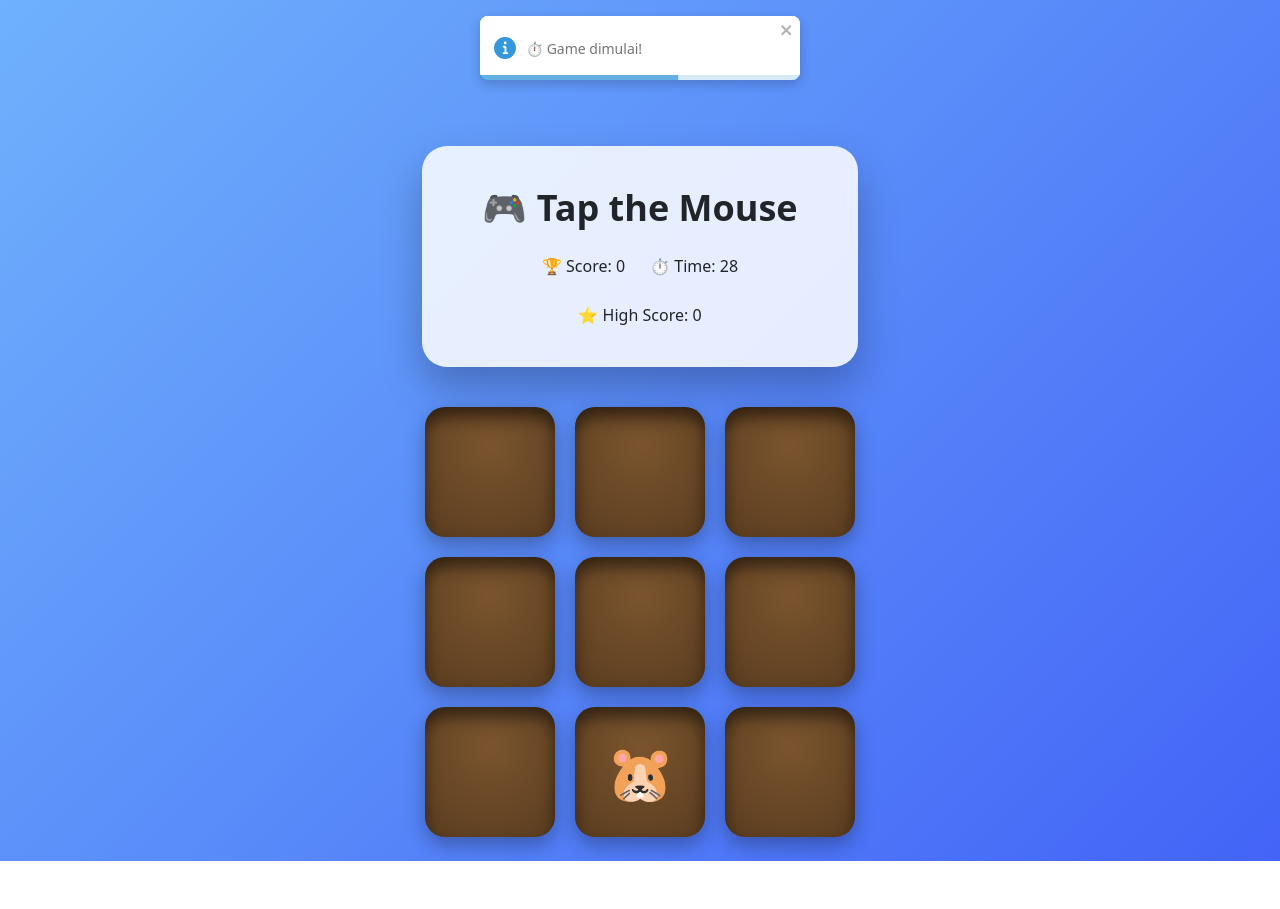
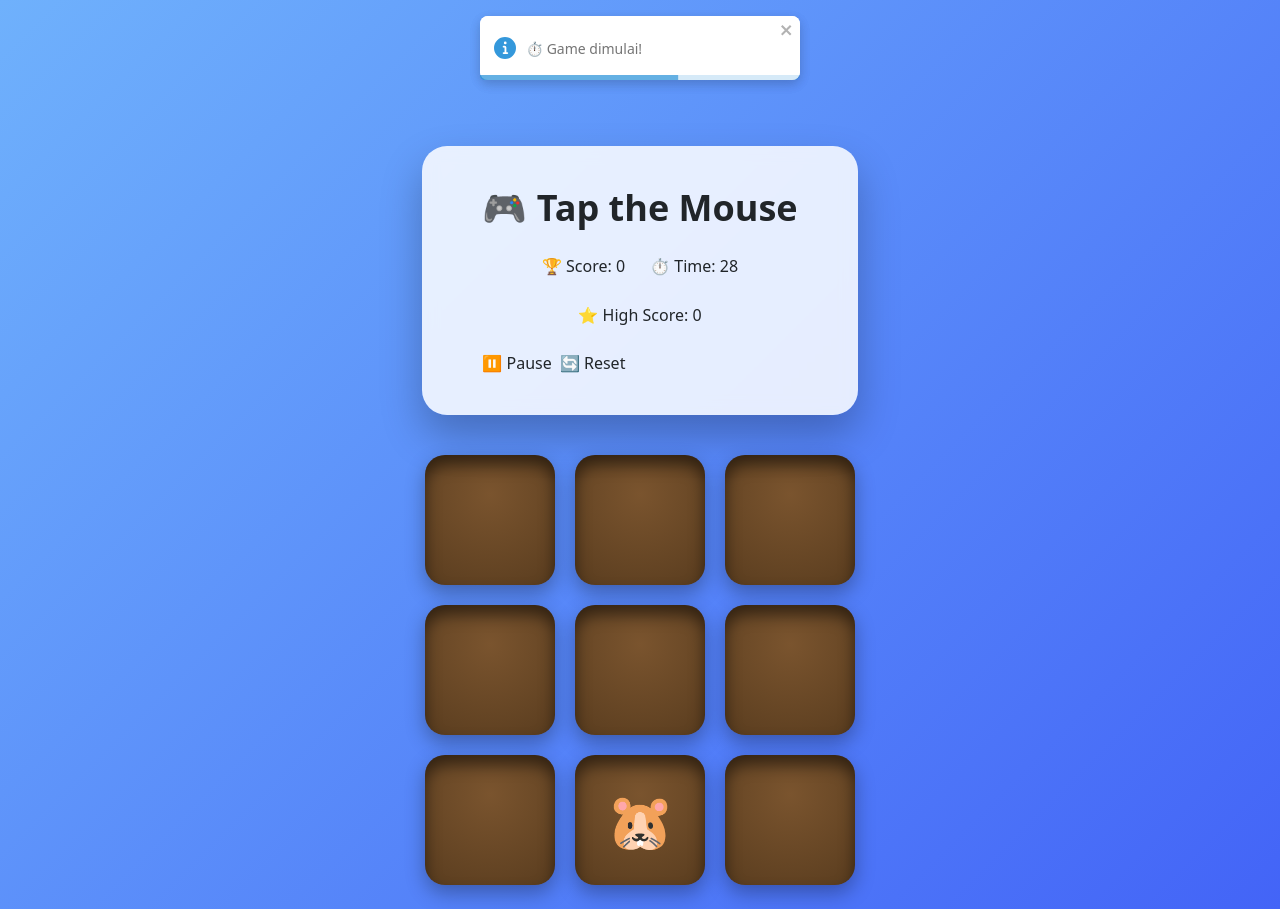
Before and after one commit to mithagresiaharahap241713057-droid/react-hooks-y-xxxx, a Next.js app: page /home in a window 1280 px wide. Both pictures are taken after a click on the button "🚀 Start Game". Before the commit the page ends 861 px from the top, so only its background shows below. Built offline with nearby package versions, Linux system fonts and the light colour scheme.

Commit message:
Update Game1.tsx
intial commit

```diff
--- a/src/components/Game1.tsx
+++ b/src/components/Game1.tsx
@@ -11,6 +11,7 @@ export default function Game1() {
     const [score, setScore] = useState(0);
     const [time, setTime] = useState(30);
     const [gameActive, setGameActive] = useState(false);
+    const [paused, setPaused] = useState(false);
     const [highScore, setHighScore] = useState(0);
     const [speed, setSpeed] = useState(700);
 
@@ -22,7 +23,7 @@ export default function Game1() {
 
     // MOLE SPAWN
     useEffect(() => {
-        if (!gameActive) return;
+        if (!gameActive || paused) return;
 
         const moleTimer = setInterval(() => {
             const randomIndex = Math.floor(Math.random() * holes.length);
@@ -30,11 +31,11 @@ export default function Game1() {
         }, speed);
 
         return () => clearInterval(moleTimer);
-    }, [gameActive, speed]);
+    }, [gameActive, paused, speed]);
 
     // TIMER
     useEffect(() => {
-        if (!gameActive) return;
+        if (!gameActive || paused) return;
 
         const countdown = setInterval(() => {
             setTime((prev) => {
@@ -54,10 +55,10 @@ export default function Game1() {
         }, 1000);
 
         return () => clearInterval(countdown);
-    }, [gameActive]);
+    }, [gameActive, paused]);
 
     const hitMole = (index: number) => {
-        if (index === moleIndex && gameActive) {
+        if (index === moleIndex && gameActive && !paused) {
             setScore((prev) => prev + 1);
             setMoleIndex(null);
 
@@ -70,13 +71,14 @@ export default function Game1() {
         setTime(30);
         setSpeed(700);
         setGameActive(true);
+        setPaused(false);
 
         toast.info("⏱️ Game dimulai!");
     };
 
     const endGame = () => {
         setGameActive(false);
-        setMoleIndex(null);
+        setPaused(false);
 
         toast.info("⏰ Waktu habis!");
 
@@ -85,6 +87,22 @@ export default function Game1() {
             setHighScore(score);
             toast.success("🔥 New High Score!");
         }
+    };
+
+    const resetGame = () => {
+        setScore(0);
+        setTime(30);
+        setGameActive(false);
+        setPaused(false);
+        setSpeed(700);
+        setMoleIndex(null);
+
+        toast.info("Game di-reset");
+    };
+
+    const togglePause = () => {
+        setPaused(!paused);
+        toast.info(paused ? "▶️ Resume" : "⏸️ Pause");
     };
 
     return (
@@ -104,6 +122,18 @@ export default function Game1() {
                         🚀 Start Game
                     </button>
                 )}
+
+                {gameActive && (
+                    <div className="flex gap-2 mt-4">
+                        <button onClick={togglePause}>
+                            {paused ? "▶️ Resume" : "⏸️ Pause"}
+                        </button>
+
+                        <button onClick={resetGame}>
+                            🔄 Reset
+                        </button>
+                    </div>
+                )}
             </div>
 
             <div className="game-grid">
@@ -113,7 +143,7 @@ export default function Game1() {
                         onClick={() => hitMole(index)}
                         className="hole"
                     >
-                        {moleIndex === index && (
+                        {moleIndex === index && !paused && (
                             <div className="mole">🐹</div>
                         )}
                     </div>
```
